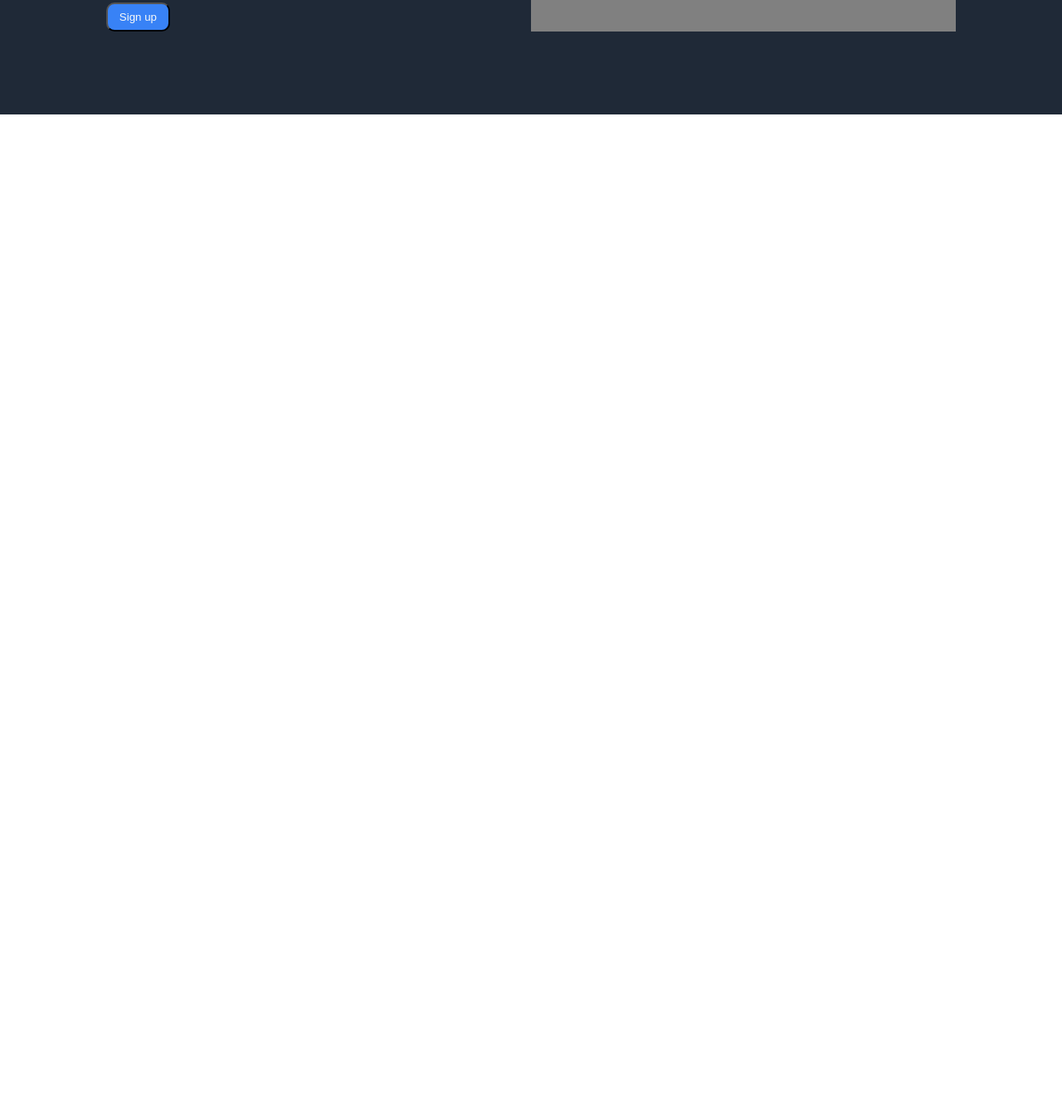
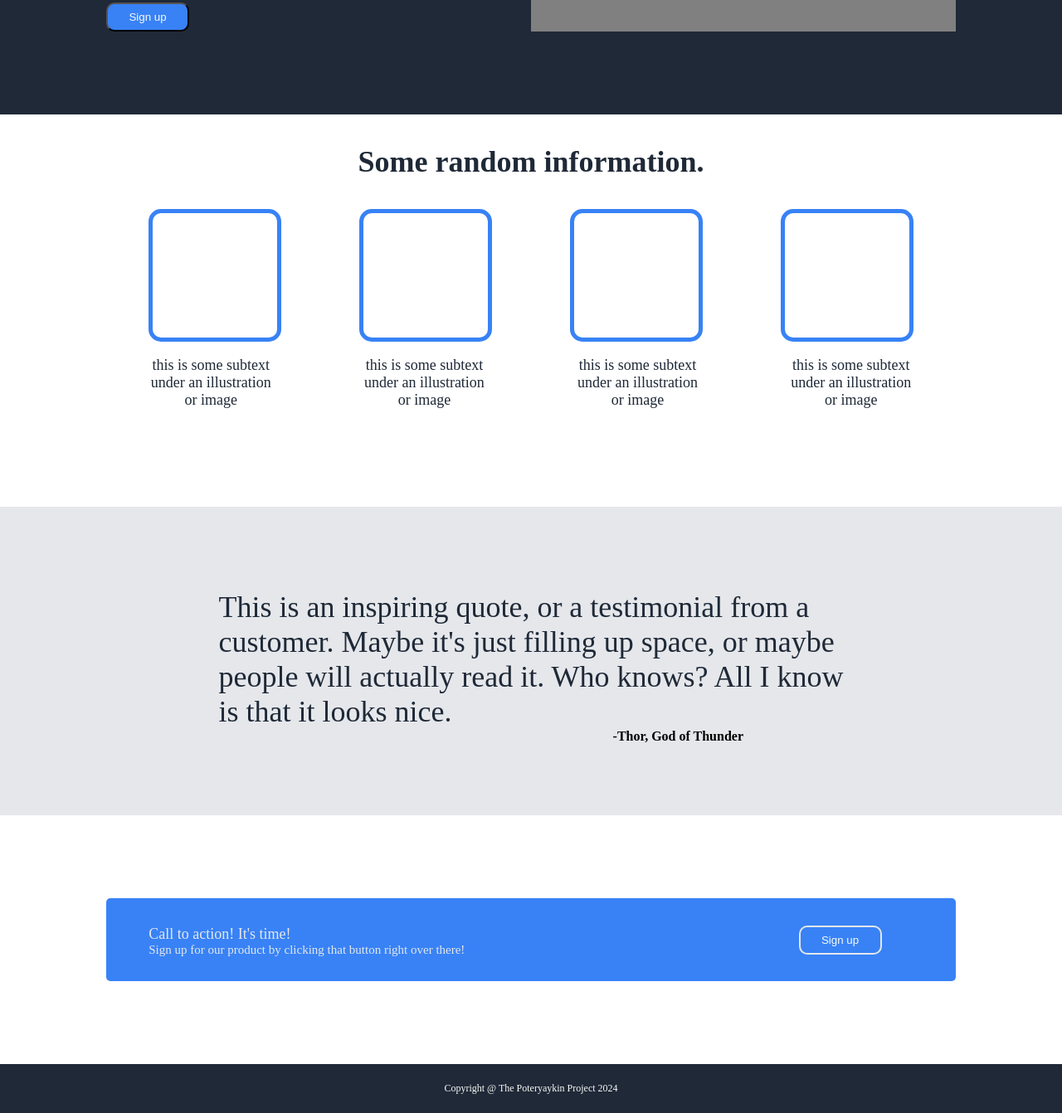
Before and after one commit to poteryakin/Langing-Page, a plain HTML site: page index.html in a window 1280 px wide. Shown: the part 347-1689 px from the top of the page at 83% size. Before the commit the page ends 800 px from the top, so only its background shows below. Drawn offline with Linux system fonts and the light colour scheme.

Commit message:
Add files via upload
Result

```diff
--- a/index.html
+++ b/index.html
@@ -7,7 +7,7 @@
     <link rel="stylesheet" href="style.css">
 </head>
 <body>
-    <div id="container">
+    <div id="container-1">
         <div class="firts-block">
             <h1 id="header-log">Header Logo</h1>
             <div id="header-href">
@@ -22,12 +22,56 @@
                 <p id="second-text">This website has some subtext that goes here under the <br>
                     main title. It's a smaller font and the color is lower <br> contrast
                 </p>
-                <button>Sign up</button>
+                <div id="button-sign">
+                    <button>Sign up</button>
+                </div>
             </div>
             <div id="place-holder">
                 <p>this is a placeholder for an image</p>
             </div>
         </div>
     </div>
+    <div id="container-2">
+        <p id="inf-header-text">Some random information.</p>
+        <div class="blue-square">
+            <div class="square">
+            </div>
+            <div class="square">
+            </div>
+            <div class="square">
+            </div>
+            <div class="square">
+            </div>
+        </div>
+        <div class="blue-square-text">
+            <p class="subtext">this is some subtext<br>under an illustration<br>or image</p>
+            <p class="subtext">this is some subtext<br>under an illustration<br>or image</p>
+            <p class="subtext">this is some subtext<br>under an illustration<br>or image</p>
+            <p class="subtext">this is some subtext<br>under an illustration<br>or image</p>
+        </div>
+    </div>
+    <div id="container-3">
+        <p id="quote">This is an inspiring quote, or a testimonial from a<br>
+        customer. Maybe it's just filling up space, or maybe<br>
+        people will actually read it. Who knows? All I know<br>
+        is that it looks nice.</p>
+        <p id="author">-Thor, God of Thunder</p>
+    </div>
+    <div id="container-4">
+        <div id="call">
+            <div id="call-text">
+                <p style="margin-bottom: 0px;">Call to action! It's time!</p>
+                <p style="margin-top: 0px; font-size: 15px;">Sign up for our product by clicking that button right over there!</p>
+            </div>
+            <div id="button-call">
+                <button style="border: 2px solid #e5e7eb;">Sign up</button>
+            </div>
+        </div>
+    </div>
+    <div id="container-5">
+        <div id="p-s">
+            <p>Copyright @ The Poteryaykin Project 2024</p>
+        </div>
+    </div>
 </body>
 </html>
--- a/style.css
+++ b/style.css
@@ -1,5 +1,4 @@
 .firts-block {
-    background-color: #1F2937;
     display: grid;
     grid-template-columns: 70% 30%;
 }
@@ -37,11 +36,41 @@
     color: #f9faf8;
 }
 
-#container {
-    background-color: #1F2937;
+#container-1 {
     display: grid;
     padding-left: 10%;
     padding-right: 10%;
+    background-color: #1F2937;
+}
+
+#container-2 {
+    display: grid;
+    padding-left: 10%;
+    padding-right: 10%;
+    margin-bottom: 100px;
+}
+
+#container-3 {
+    display: grid;
+    padding-left: 10%;
+    padding-right: 10%;
+    background-color: #e5e7eb;
+    padding-bottom: 70px;
+}
+
+#container-4 {
+    display: grid;
+    padding-left: 10%;
+    padding-right: 10%;
+    margin-bottom: 100px;
+    margin-top: 100px;
+}
+
+#container-5 {
+    display: grid;
+    padding-left: 10%;
+    padding-right: 10%;
+    background-color: #1F2937;
 }
 
 #second-text {
@@ -73,7 +102,96 @@ body {
 button {
     background-color: #3882f6;
     border-radius: 10px;
-    width: 15%;
     height: 35px;
     color: #f9faf8;
+    width: 100px;
 }
+
+#inf-header-text {
+    font-size: 36px;
+    color: #1F2937;
+    font-weight: 900;
+    text-align: center;
+}
+
+.blue-square {
+    display: flex;
+    justify-content: space-between;
+    padding-right: 5%;
+    padding-left: 5%;
+}
+
+.square {
+    background-color: white;
+    width: 150px;
+    height: 150px;
+    border-radius: 15px;
+    border: 5px solid #3882f6;
+}
+
+.blue-square-text {
+    display: flex;
+    justify-content: space-between;
+    padding-right: 5%;
+    padding-left: 5%;
+}
+
+.subtext {
+    width: 150px;
+    text-align: center;
+    font-size: 18px;
+    color: #1F2937;
+}
+
+#quote {
+    font-size: 36px;
+    font-family: light italic;
+    color: #1F2937;
+    display: flex;
+    justify-content: center;
+    margin-top: 100px;
+    margin-bottom: 0px;
+}
+
+#author {
+    display: flex;
+    justify-content: flex-end;
+    margin-top: 0px;
+    width: 75%;
+    font-weight: bold;
+}
+
+#call {
+    background-color: #3882f6;
+    display: flex;
+    justify-content: space-between;
+    padding-left: 5%;
+    padding-right: 5%;
+    border-radius: 5px;
+    height: 100px;
+}
+
+#call-text {
+    display: flex;
+    flex-direction: column;
+    color: #e5e7eb;
+    font-size: 18px;
+    justify-content: center;
+}
+
+#button-call {
+    display: flex;
+    align-items: center;
+    background-color: #3882f6;
+    border-radius: 10px;
+    width: 15%;
+}
+
+#p-s {
+    display: flex;
+    font-size: 12px;
+    color: #f9faf8;
+    justify-content: center;
+    padding-top: 10px;
+    padding-bottom: 10px;
+}
```
